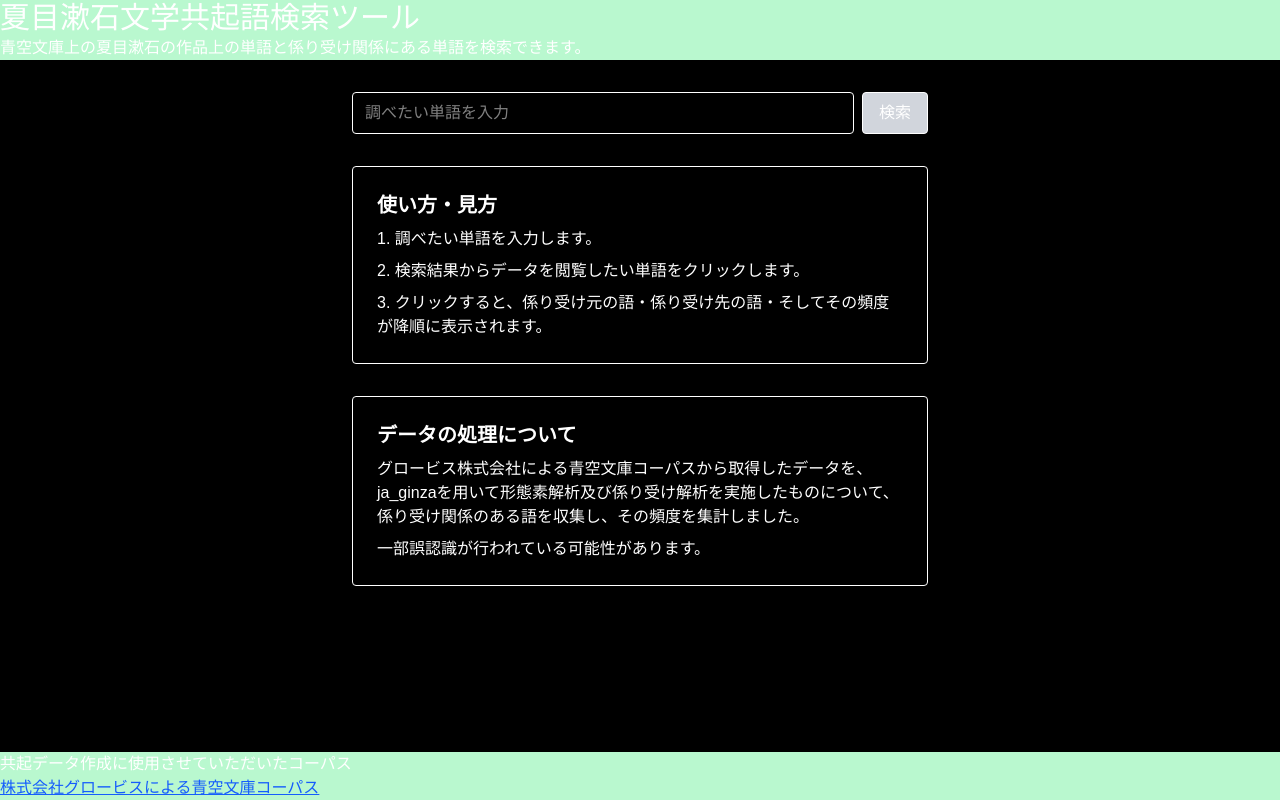
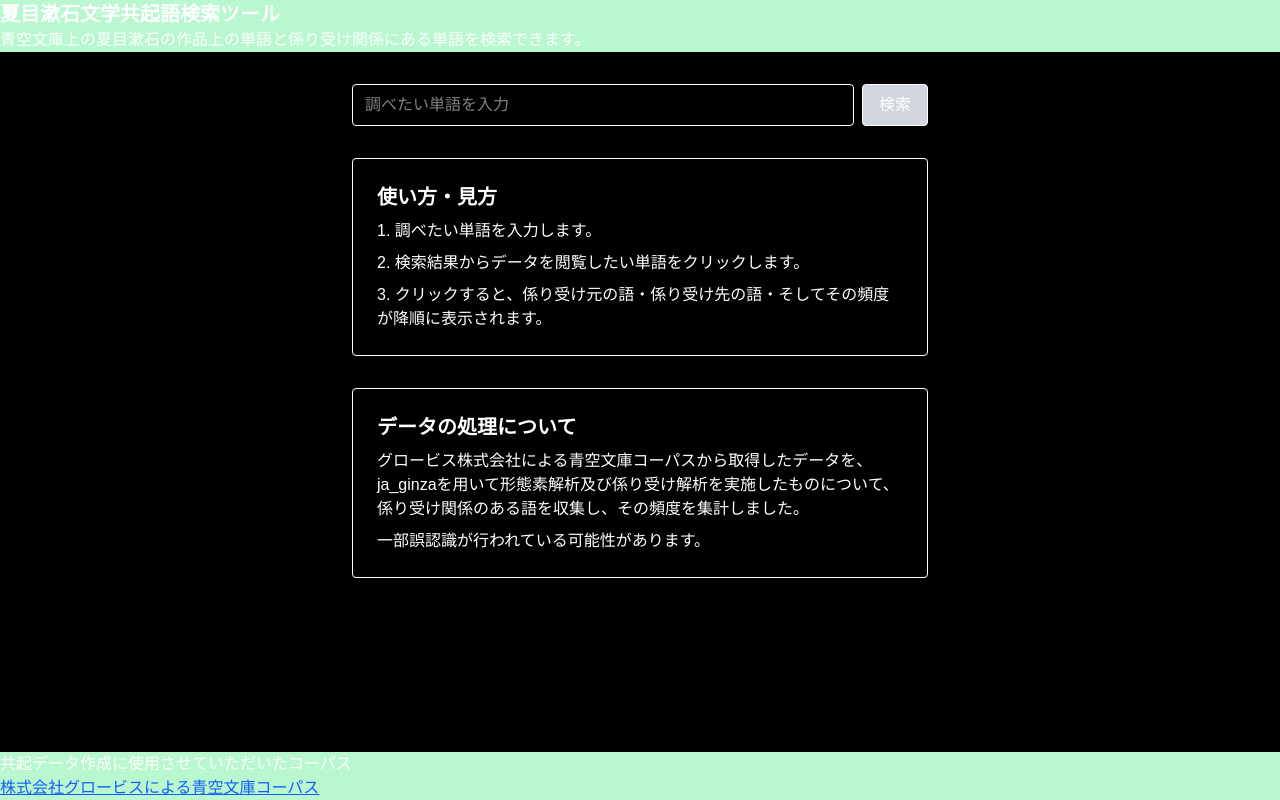
Before and after one commit to Kodai1000/japanese_novel_corpus_word_profile, a Next.js app: page / in a window 1280 px wide. Built offline with nearby package versions, Linux system fonts and the light colour scheme.

Commit message:
change GUI

```diff
--- a/app/layout.tsx
+++ b/app/layout.tsx
@@ -27,7 +27,7 @@ export default function RootLayout({
     <html lang="ja">
       <body className={`${geistSans.variable} ${geistMono.variable} antialiased`}>
         <div className="bg-green-200">
-          <h1 className="text-3xl">夏目漱石文学共起語検索ツール</h1>
+          <h1 className="text-xl font-semibold">夏目漱石文学共起語検索ツール</h1>
           <p>青空文庫上の夏目漱石の作品上の単語と係り受け関係にある単語を検索できます。</p>
         </div>
 
```
